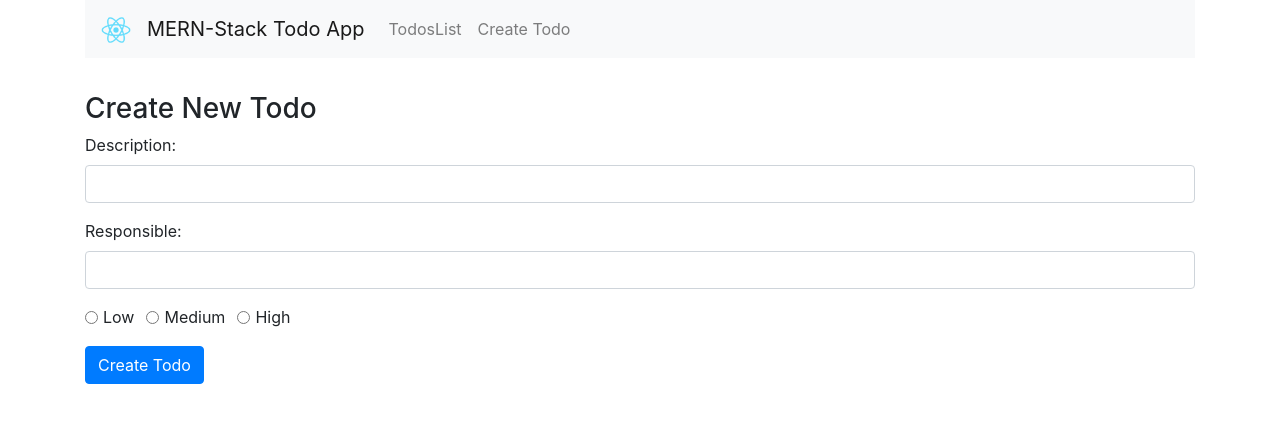
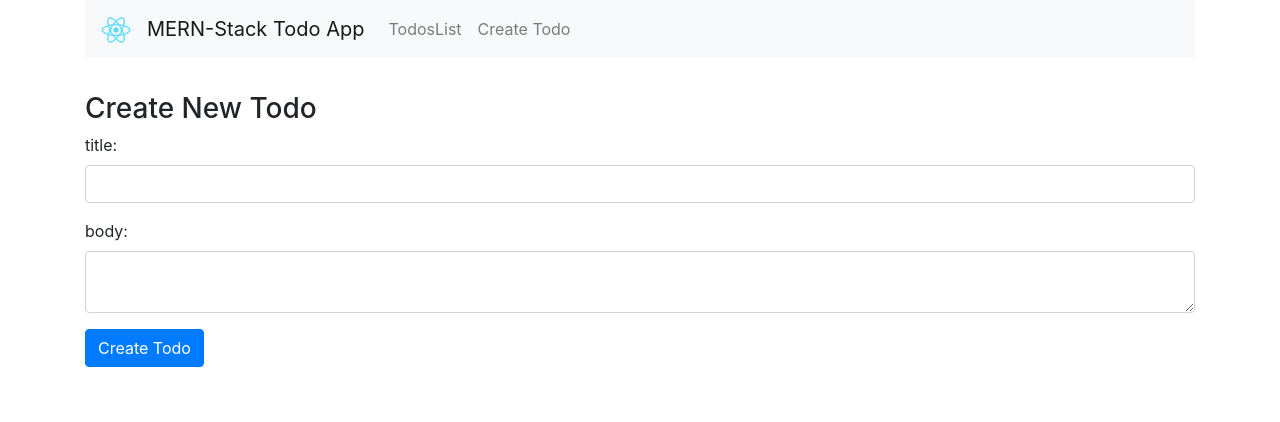
Before and after one commit to JoseOgam/mern-stack-todos, a React (Create React App) app: page /create in a window 1280 px wide. Shown: the top 422 px of the page. Built offline with nearby package versions, Linux system fonts and the light colour scheme.

Commit message:
mern stack todo,react app

```diff
--- a/src/components/CreateTodos.js
+++ b/src/components/CreateTodos.js
@@ -4,39 +4,32 @@ class CreateTodo extends React.Component {
   constructor (props) {
     super(props)
     this.state = {
-      description: '',
-      responsible: '',
-      priority: '',
+      title: '',
+      body: '',
+
       completed: false
     }
   }
-  handleDescription = e => {
+  handletitle = e => {
     this.setState(() => ({
-      description: e.target.value
+      title: e.target.value
     }))
   }
   handleResponsible = e => {
     this.setState(() => ({
-      responsible: e.target.value
-    }))
-  }
-  handlePriority = e => {
-    this.setState(() => ({
-      priority: e.target.value
+      body: e.target.value
     }))
   }
 
   handleSubmit = e => {
     e.preventDefault()
     console.log(`form submitted`)
-    console.log(`todo description is ${this.state.description}`)
-    console.log(`todos responsible is ${this.state.responsible}`)
-    console.log(`todos priority ${this.state.priority}`)
+    console.log(`todo title is ${this.state.title}`)
+    console.log(`todos body is ${this.state.body}`)
 
     this.setState(() => ({
-      description: '',
-      responsible: '',
-      priority: '',
+      title: '',
+      body: '',
       completed: false
     }))
   }
@@ -47,44 +40,23 @@ class CreateTodo extends React.Component {
         <h3>Create New Todo</h3>
         <form onSubmit={this.handleSubmit}>
           <div className='form-group'>
-            <label>Description: </label>
-            <input type='text' className='form-control' />
+            <label>title: </label>
+            <input
+              value={this.state.title}
+              onChange={e => this.setState({ title: e.target.value })}
+              type='text'
+              className='form-control'
+            />
           </div>
           <div className='form-group'>
-            <label>Responsible: </label>
-            <input type='text' className='form-control' />
-          </div>
-          <div className='form-group'>
-            <div className='form-check form-check-inline'>
-              <input
-                className='form-check-input'
-                type='radio'
-                name='priorityOptions'
-                id='priorityLow'
-                value='Low'
-              />
-              <label className='form-check-label'>Low</label>
-            </div>
-            <div className='form-check form-check-inline'>
-              <input
-                className='form-check-input'
-                type='radio'
-                name='priorityOptions'
-                id='priorityMedium'
-                value='Medium'
-              />
-              <label className='form-check-label'>Medium</label>
-            </div>
-            <div className='form-check form-check-inline'>
-              <input
-                className='form-check-input'
-                type='radio'
-                name='priorityOptions'
-                id='priorityHigh'
-                value='High'
-              />
-              <label className='form-check-label'>High</label>
-            </div>
+            <label>body: </label>
+
+            <textarea
+              value={this.state.body}
+              onChange={e => this.setState({ body: e.target.value })}
+              type='text'
+              className='form-control'
+            />
           </div>
 
           <div className='form-group'>
```
